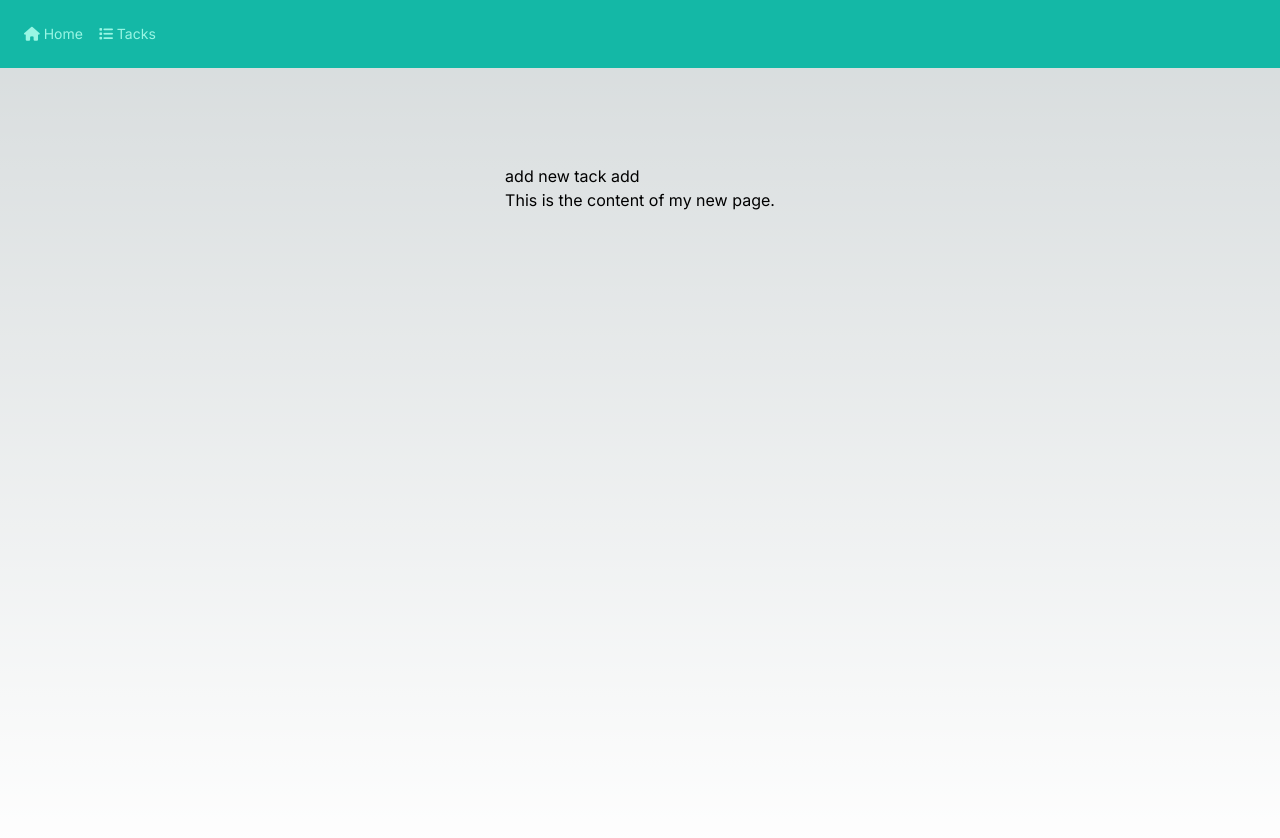
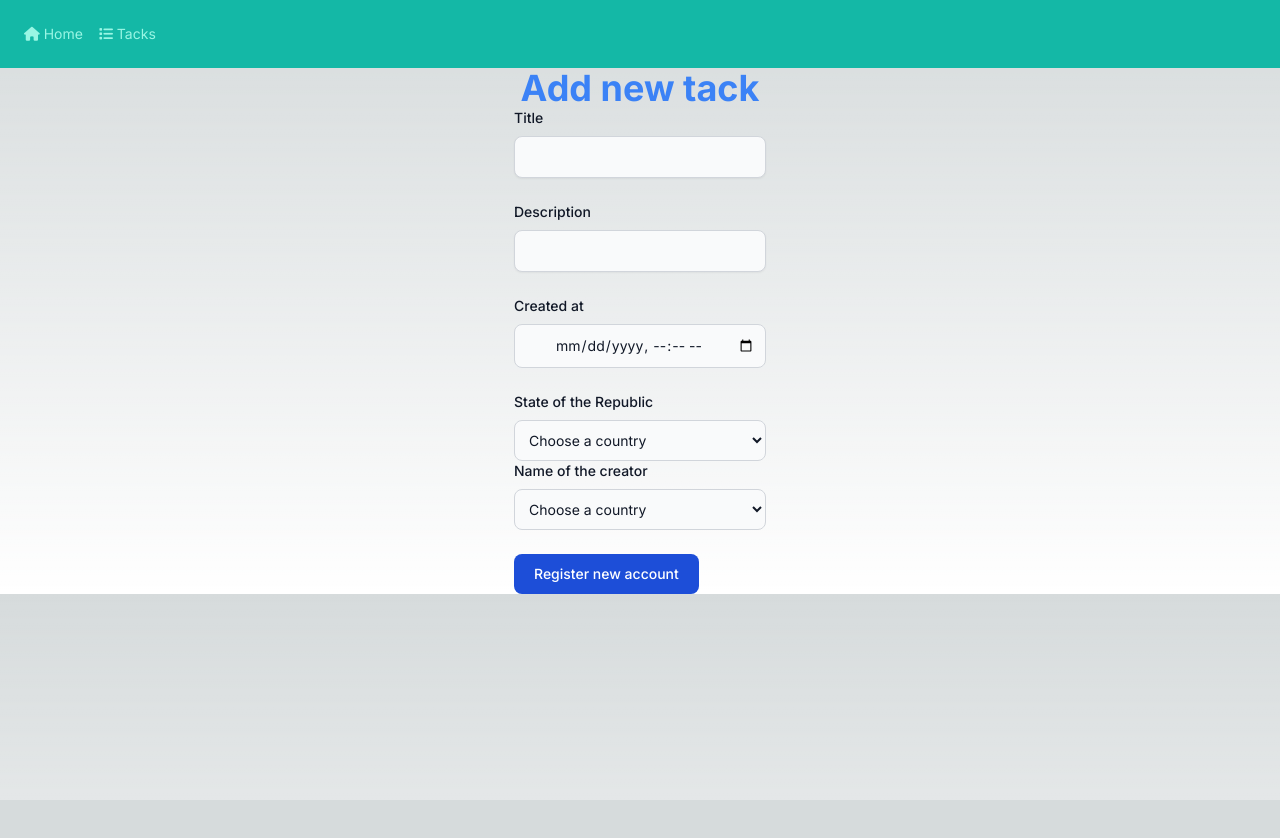
Before and after one commit to MiguelAngelMP10/reto-tecnico-CTC, a Next.js app in the folder react/: page /Tacks/NewTack in a window 1280 px wide. Shown: the top 838 px of the page. After the commit the page ends 800 px from the top, so only its background shows below. Built offline with nearby package versions, Linux system fonts and the light colour scheme.

Commit message:
se define formuklario para captura

```diff
--- a/react/src/app/Tacks/NewTack/page.js
+++ b/react/src/app/Tacks/NewTack/page.js
@@ -1,17 +1,97 @@
-import React from 'react';
+"use client";
+import React, {useState} from 'react';
 import Menu from "@/app/components/Menu";
 
 function NewTack() {
+    const [formData, setFormData] = useState({
+        title: '',
+        description: '',
+    });
+
+    const handleSubmit = async (e) => {
+        e.preventDefault();
+        const form = e.target;
+        const formData = new FormData(form);
+
+        const formObject = {};
+        formData.forEach((value, key) => {
+            formObject[key] = value;
+        });
+
+        let body = JSON.stringify(formObject);
+
+        const response = await fetch('http://127.0.0.1:8000/api/tasks', {
+            method: 'POST',
+            body,
+            headers: {
+                'Content-Type': 'application/json',
+            },
+        })
+
+    };
+
     return (
         <>
             <Menu></Menu>
-            <main className="flex min-h-screen flex-col items-center justify-between p-24">
+            <div className="flex flex-col items-center">
 
-                <div>
-                    <h1>add new tack add</h1>
-                    <p>This is the content of my new page.</p>
-                </div>
-            </main>
+                <h1 className='text-4xl font-bold text-blue-500 text-center ali'>Add new tack</h1>
+                <form onSubmit={handleSubmit}>
+                    <div className="mb-6">
+                        <label htmlFor="title" className="block mb-2 text-sm font-medium text-gray-900 dark:text-white">
+                            Title
+                        </label>
+                        <input type="text" id="title" name='title'
+                               className="shadow-sm bg-gray-50 border border-gray-300 text-gray-900 text-sm rounded-lg focus:ring-blue-500 focus:border-blue-500 block w-full p-2.5 dark:bg-gray-700 dark:border-gray-600 dark:placeholder-gray-400 dark:text-white dark:focus:ring-blue-500 dark:focus:border-blue-500 dark:shadow-sm-light"
+                               placeholder="" required/>
+                    </div>
+
+                    <div className="mb-6">
+                        <label htmlFor="description"
+                               className="block mb-2 text-sm font-medium text-gray-900 dark:text-white">
+                            Description
+                        </label>
+                        <input type="text" id="description" name='description'
+                               className="shadow-sm bg-gray-50 border border-gray-300 text-gray-900 text-sm rounded-lg focus:ring-blue-500 focus:border-blue-500 block w-full p-2.5 dark:bg-gray-700 dark:border-gray-600 dark:placeholder-gray-400 dark:text-white dark:focus:ring-blue-500 dark:focus:border-blue-500 dark:shadow-sm-light"
+                               placeholder="" required/>
+                    </div>
+
+                    <div className="mb-6">
+                        <label htmlFor="created_at"
+                               className="block mb-2 text-sm font-medium text-gray-900 dark:text-white">
+                            Created at
+                        </label>
+
+
+                        <input type="datetime-local" id="created_at" name='created_at'
+                               className="bg-gray-50 border border-gray-300 text-gray-900 text-sm rounded-lg focus:ring-blue-500 focus:border-blue-500 block w-full pl-10 p-2.5 dark:bg-gray-700 dark:border-gray-600 dark:placeholder-gray-400 dark:text-white dark:focus:ring-blue-500 dark:focus:border-blue-500"
+                               placeholder="Select date"/>
+                    </div>
+
+
+                    <label htmlFor="state_id" className="block mb-2 text-sm font-medium text-gray-900 dark:text-white">State of the Republic</label>
+                    <select id="state_id" className="bg-gray-50 border border-gray-300 text-gray-900 text-sm rounded-lg focus:ring-blue-500 focus:border-blue-500 block w-full p-2.5 dark:bg-gray-700 dark:border-gray-600 dark:placeholder-gray-400 dark:text-white dark:focus:ring-blue-500 dark:focus:border-blue-500">
+                        <option selected>Choose a country</option>
+                        <option value="US">United States</option>
+                        <option value="CA">Canada</option>
+                        <option value="FR">France</option>
+                        <option value="DE">Germany</option>
+                    </select>
+
+
+                    <label htmlFor="user_id" className="block mb-2 text-sm font-medium text-gray-900 dark:text-white">Name of the creator</label>
+                    <select id="user_id" className="bg-gray-50 border border-gray-300 text-gray-900 text-sm rounded-lg focus:ring-blue-500 focus:border-blue-500 block w-full p-2.5 dark:bg-gray-700 dark:border-gray-600 dark:placeholder-gray-400 dark:text-white dark:focus:ring-blue-500 dark:focus:border-blue-500">
+                        <option selected>Choose a country</option>
+
+                    </select>
+
+
+                    <button type="submit"
+                            className="mt-6 text-white bg-blue-700 hover:bg-blue-800 focus:ring-4 focus:outline-none focus:ring-blue-300 font-medium rounded-lg text-sm px-5 py-2.5 text-center dark:bg-blue-600 dark:hover:bg-blue-700 dark:focus:ring-blue-800">Register
+                        new account
+                    </button>
+                </form>
+            </div>
         </>
 
     );
```
